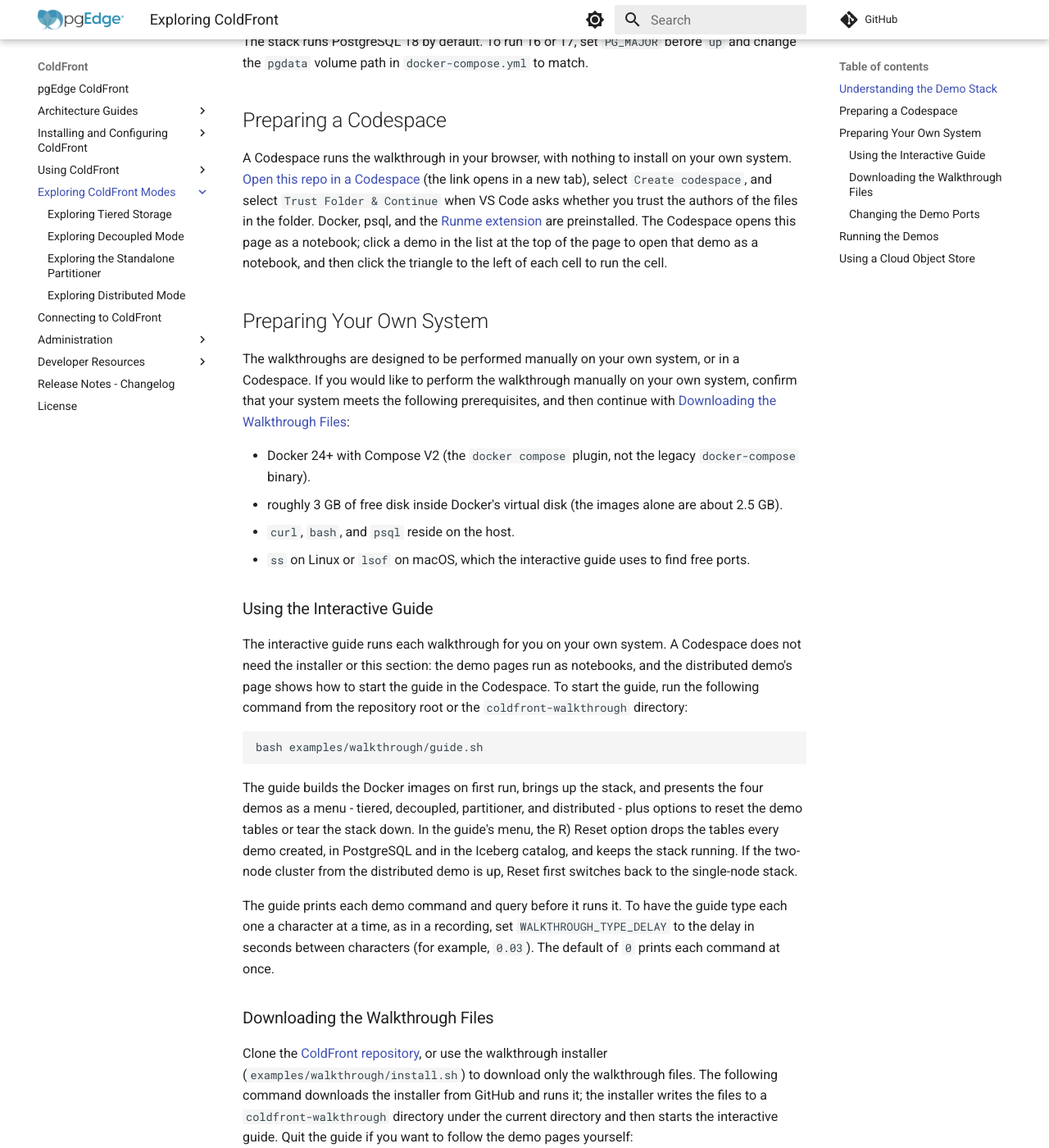
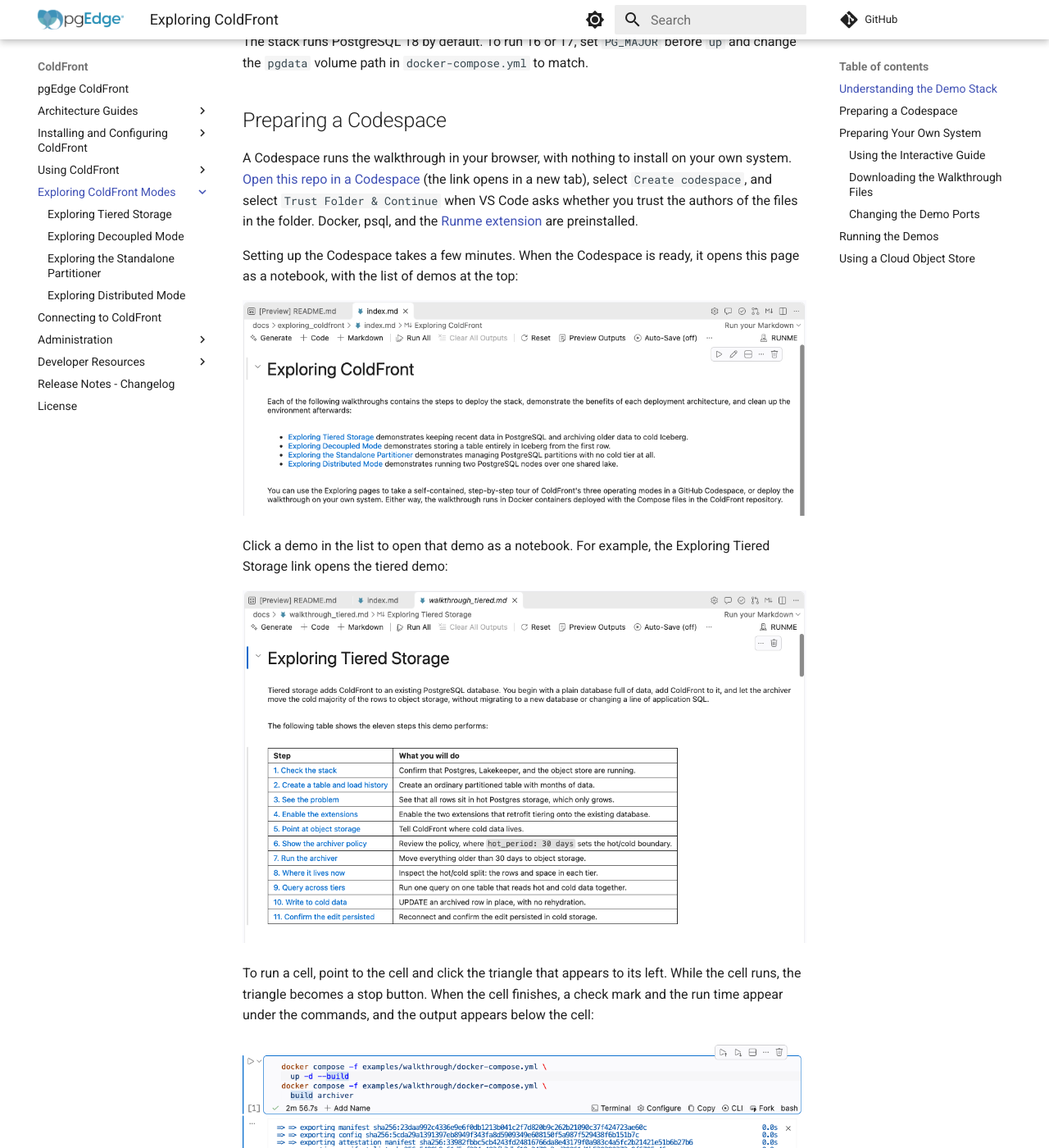
Before and after one commit to pgEdge/coldfront, an MkDocs documentation site: the page built from docs/exploring_coldfront/index.md, in a window 1280 px wide and 1400 px high, scrolled down 949 px. Shown: the whole window at 82% size. Built offline with MkDocs 1.6.1 and Material for MkDocs 9.7.7, drawn with Linux system fonts in a browser that asks for light colours; comment, search, counter and statistics services are not loaded; some of the changed text lies outside the part shown.

Commit message:
Show the Codespace path in screenshots, and warn where the guide removes mesh data

```diff
--- a/docs/exploring_coldfront/index.md
+++ b/docs/exploring_coldfront/index.md
@@ -50,9 +50,27 @@ your own system.
 `Trust Folder & Continue` when VS Code asks whether you trust the authors of
 the files in the folder. Docker, psql, and the
 [Runme extension](https://marketplace.visualstudio.com/items?itemName=stateful.runme)
-are preinstalled. The Codespace opens this page as a notebook; click a demo in
-the list at the top of the page to open that demo as a notebook, and then
-click the triangle to the left of each cell to run the cell.
+are preinstalled.
+
+Setting up the Codespace takes a few minutes. When the Codespace is ready, it
+opens this page as a notebook, with the list of demos at the top:
+
+![The Exploring ColdFront page open as a notebook in a Codespace](../img/codespace_exploring_page.png)
+
+Click a demo in the list to open that demo as a notebook. For example, the
+Exploring Tiered Storage link opens the tiered demo:
+
+![The tiered demo open as a notebook in a Codespace](../img/codespace_tiered_page.png)
+
+To run a cell, point to the cell and click the triangle that appears to its
+left. While the cell runs, the triangle becomes a stop button. When the cell
+finishes, a check mark and the run time appear under the commands, and the
+output appears below the cell:
+
+![A finished cell in a Codespace, with its run triangle, check mark, and output](../img/codespace_run_cell.png)
+
+The distributed demo is the exception: its page shows how to run the demo with
+the interactive guide from a terminal in the Codespace.
 
 ## Preparing Your Own System
 
@@ -87,8 +105,9 @@ presents the four demos as a menu - tiered, decoupled, partitioner, and
 distributed - plus options to reset the demo tables or tear the stack down. In
 the guide's menu, the R) Reset option drops the tables every demo created, in
 PostgreSQL and in the Iceberg catalog, and keeps the stack running. If the
-two-node cluster from the distributed demo is up, Reset first switches back to
-the single-node stack.
+two-node cluster from the distributed demo is up, Reset first removes the
+cluster and its data volumes, including any data that you added, and then
+brings back the single-node stack.
 
 The guide prints each demo command and query before it runs it. To have the
 guide type each one a character at a time, as in a recording, set
```
Also changed, not shown: docs/walkthrough_distributed.md (+4 -2 lines), docs/img/codespace_exploring_page.png (added), docs/img/codespace_run_cell.png (added), docs/img/codespace_tiered_page.png (added).
